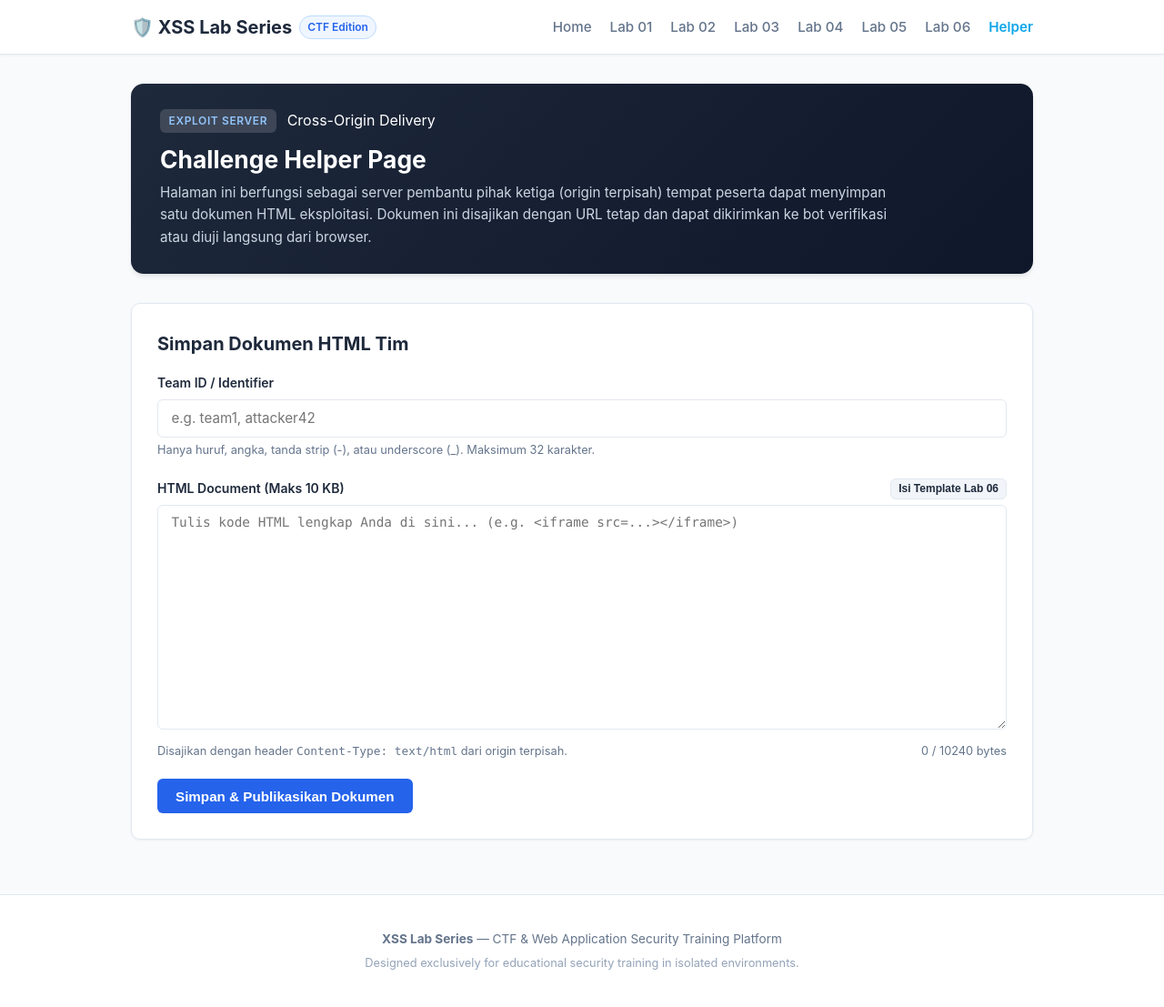
After one commit to lostaspectjbl/lab_web_2, a Node server app: page /helper in a window 1280 px wide. The commit adds this page. Shown: the whole page at 91% size. Run offline with Node 20, Linux system fonts and the light colour scheme; some libraries are stand-ins or nearby versions.

Commit message:
feat: implement lab06 and challenge helper page with cross-origin delivery

```diff
--- a/docker-compose.yml
+++ b/docker-compose.yml
@@ -9,8 +9,11 @@ services:
     restart: unless-stopped
     ports:
       - "${PORT:-3000}:3000"
+      - "${HELPER_PORT:-3001}:3001"
     environment:
       - PORT=3000
+      - HELPER_PORT=3001
+      - HELPER_HOST=${HELPER_HOST:-http://localhost:3001}
       - NODE_ENV=production
       - DATA_DIR=/data
       - FLAG_LAB01=${FLAG_LAB01:-UbigCTF{r3fl3ct3d_xss_b4s1c_h7ml_c0nt3xt}}
--- a/src/config.js
+++ b/src/config.js
@@ -2,6 +2,8 @@ require('dotenv').config();
 
 module.exports = {
   port: parseInt(process.env.PORT, 10) || 3000,
+  helperPort: parseInt(process.env.HELPER_PORT, 10) || 3001,
+  helperHost: process.env.HELPER_HOST || 'http://localhost:3001',
   nodeEnv: process.env.NODE_ENV || 'development',
   flags: {
     lab01: process.env.FLAG_LAB01 || 'UbigCTF{lab01_default_flag_please_set_in_env}',
--- /dev/null
+++ b/src/routes/helper.js
@@ -0,0 +1,88 @@
+const express = require('express');
+const router = express.Router();
+const { db } = require('../db');
+const config = require('../config');
+
+const MAX_DOCUMENT_SIZE = 10 * 1024; // 10 KB limit
+
+// View & Management page for Challenge Helper documents
+router.get('/', (req, res) => {
+  const teamId = req.query.teamId ? String(req.query.teamId).trim() : '';
+  const saved = req.query.saved === 'true';
+  const error = req.query.error ? String(req.query.error) : null;
+
+  let existingContent = '';
+  if (teamId) {
+    const row = db.prepare('SELECT html_content FROM helpers WHERE team_id = ?').get(teamId);
+    if (row) {
+      existingContent = row.html_content;
+    }
+  }
+
+  res.render('helper', {
+    teamId,
+    existingContent,
+    saved,
+    error,
+    helperHost: config.helperHost,
+    labHost: `http://localhost:${config.port}`
+  });
+});
+
+// Save or update an HTML document
+router.post('/save', (req, res) => {
+  const teamId = req.body.teamId ? String(req.body.teamId).trim() : '';
+  const htmlContent = req.body.htmlContent !== undefined ? String(req.body.htmlContent) : '';
+
+  // Validate teamId format (alphanumeric, hyphens, underscores; max 32 chars)
+  const teamIdRegex = /^[a-zA-Z0-9_-]{1,32}$/;
+  if (!teamIdRegex.test(teamId)) {
+    return res.redirect('/helper?error=invalid_team_id');
+  }
+
+  // Validate size limit (10 KB)
+  const byteLength = Buffer.byteLength(htmlContent, 'utf8');
+  if (byteLength > MAX_DOCUMENT_SIZE) {
+    return res.redirect('/helper?error=size_exceeded&teamId=' + encodeURIComponent(teamId));
+  }
+
+  // Parameterized upsert query into SQLite
+  const stmt = db.prepare(`
+    INSERT INTO helpers (team_id, html_content, updated_at)
+    VALUES (?, ?, CURRENT_TIMESTAMP)
+    ON CONFLICT(team_id) DO UPDATE SET
+      html_content = excluded.html_content,
+      updated_at = CURRENT_TIMESTAMP
+  `);
+  stmt.run(teamId, htmlContent);
+
+  res.redirect(`/helper?teamId=${encodeURIComponent(teamId)}&saved=true`);
+});
+
+// Serve the raw HTML document for the given team_id (Separate Origin)
+router.get('/:teamId', (req, res) => {
+  const teamId = String(req.params.teamId).trim();
+  const row = db.prepare('SELECT html_content FROM helpers WHERE team_id = ?').get(teamId);
+
+  if (!row) {
+    return res.status(404).type('text/html').send(`
+      <!DOCTYPE html>
+      <html>
+      <head><title>Helper Page Not Found</title></head>
+      <body style="font-family: sans-serif; padding: 2rem;">
+        <h2>Helper document not found for team: <code>${teamId.replace(/[<>]/g, '')}</code></h2>
+        <p>Please create and save your exploit HTML document at <a href="${config.helperHost}/helper">/helper</a> first.</p>
+      </body>
+      </html>
+    `);
+  }
+
+  // Serve raw HTML to execute in the browser context of the helper origin
+  res.setHeader('Content-Type', 'text/html; charset=utf-8');
+  res.setHeader('X-Content-Type-Options', 'nosniff');
+  // Allow iframe embedding from other origins if needed for testing
+  res.setHeader('X-Frame-Options', 'ALLOWALL');
+  res.send(row.html_content);
+});
+
+module.exports = router;
--- a/src/server.js
+++ b/src/server.js
@@ -4,6 +4,7 @@ const cookieParser = require('cookie-parser');
 const config = require('./config');
 const { resetDatabase } = require('./db');
 
+// Main Application (Lab Web Platform)
 const app = express();
 
 // View engine setup (EJS)
@@ -30,6 +31,8 @@ const lab02Routes = require('./routes/lab02');
 const lab03Routes = require('./routes/lab03');
 const lab04Routes = require('./routes/lab04');
 const lab05Routes = require('./routes/lab05');
+const lab06Routes = require('./routes/lab06');
+const helperRoutes = require('./routes/helper');
 
 app.use('/', indexRoutes);
 app.use('/lab01', lab01Routes);
@@ -37,6 +40,8 @@ app.use('/lab02', lab02Routes);
 app.use('/lab03', lab03Routes);
 app.use('/lab04', lab04Routes);
 app.use('/lab05', lab05Routes);
+app.use('/lab06', lab06Routes);
+app.use('/helper', helperRoutes);
 
 // Lightweight tracking endpoint for Lab 03 (transparent 1x1 GIF)
 const TRANSPARENT_GIF = Buffer.from(
@@ -64,7 +69,24 @@ app.post('/reset', (req, res) => {
   }
 });
 
-// 404 handler
+// -------------------------------------------------------------
+// Separate Origin: Challenge Helper Application (Port 3001)
+// -------------------------------------------------------------
+const helperApp = express();
+helperApp.set('views', path.join(__dirname, 'views'));
+helperApp.set('view engine', 'ejs');
+helperApp.use(express.urlencoded({ extended: false }));
+helperApp.use(express.json());
+helperApp.use(express.static(path.join(__dirname, '../public')));
+helperApp.disable('x-powered-by');
+
+// Root redirect to /helper on the helper origin
+helperApp.get('/', (req, res) => {
+  res.redirect('/helper');
+});
+helperApp.use('/helper', helperRoutes);
+
+// 404 handler for main app
 app.use((req, res) => {
   res.status(404).send('Page Not Found');
 });
@@ -75,12 +97,17 @@ app.use((err, req, res, next) => {
   res.status(500).send('Internal Server Error');
 });
 
-// Start server if run directly
+// Start servers if run directly
 if (require.main === module) {
+  // 1. Start main lab server
   app.listen(config.port, '0.0.0.0', () => {
     console.log(`[+] XSS Lab Series server is running on http://0.0.0.0:${config.port}`);
-    console.log(`[+] Environment: ${config.nodeEnv}`);
+  });
+
+  // 2. Start challenge helper server on separate origin
+  helperApp.listen(config.helperPort, '0.0.0.0', () => {
+    console.log(`[+] Challenge Helper server running on http://0.0.0.0:${config.helperPort} (Separate Origin)`);
   });
 }
 
-module.exports = app;
+module.exports = { app, helperApp };
--- /dev/null
+++ b/src/views/helper.ejs
@@ -0,0 +1,131 @@
+<%- include('partials/header', { title: 'Challenge Helper Page - Exploit Server', currentLab: 'helper' }) %>
+
+<div class="lab-banner">
+  <div class="lab-meta">
+    <span class="lab-pill">Exploit Server</span>
+    <span>Cross-Origin Delivery</span>
+  </div>
+  <h1 class="lab-title">Challenge Helper Page</h1>
+  <p class="lab-description">
+    Halaman ini berfungsi sebagai server pembantu pihak ketiga (origin terpisah) tempat peserta dapat menyimpan satu dokumen HTML
+    eksploitasi. Dokumen ini disajikan dengan URL tetap dan dapat dikirimkan ke bot verifikasi atau diuji langsung dari browser.
+  </p>
+</div>
+
+<% if (saved && teamId) { %>
+  <div class="card" style="border-left: 4px solid var(--success-color); background-color: #f0fdf4;">
+    <h3 style="color: #166534; margin-bottom: 0.5rem;">Dokumen HTML Berhasil Disimpan!</h3>
+    <p style="color: #15803d; font-size: 0.95rem; margin-bottom: 0.75rem;">
+      Dokumen tim Anda telah aktif dan dapat diakses publik melalui URL tetap berikut:
+    </p>
+    <div style="display: flex; gap: 0.75rem; align-items: center; flex-wrap: wrap;">
+      <code style="background: #ffffff; padding: 0.5rem 0.85rem; border: 1px solid #bbf7d0; border-radius: var(--radius-sm); font-size: 1rem; color: #14532d; font-weight: 600;">
+        <%= helperHost %>/helper/<%= teamId %>
+      </code>
+      <a href="<%= helperHost %>/helper/<%= teamId %>" target="_blank" class="btn btn-primary" style="font-size: 0.85rem; padding: 0.4rem 0.85rem;">
+        Buka Exploit &nearr;
+      </a>
+    </div>
+  </div>
+<% } %>
+
+<% if (error) { %>
+  <div class="card" style="border-left: 4px solid var(--danger-color); background-color: #fef2f2;">
+    <h3 style="color: #991b1b; margin-bottom: 0.25rem;">Gagal Menyimpan</h3>
+    <p style="color: #b91c1c; font-size: 0.9rem;">
+      <% if (error === 'size_exceeded') { %>
+        Ukuran dokumen melebihi batas maksimum 10 KB.
+      <% } else if (error === 'invalid_team_id') { %>
+        Format Team ID tidak valid (hanya alfanumerik, -, dan _ maksimum 32 karakter).
+      <% } else { %>
+        Terjadi kesalahan saat menyimpan dokumen.
+      <% } %>
+    </p>
+  </div>
+<% } %>
+
+<div class="card">
+  <h3 class="card-title">Simpan Dokumen HTML Tim</h3>
+
+  <form action="<%= helperHost %>/helper/save" method="POST">
+    <div class="form-group">
+      <label for="teamId" class="form-label">Team ID / Identifier</label>
+      <input
+        type="text"
+        id="teamId"
+        name="teamId"
+        value="<%= teamId %>"
+        class="form-input"
+        placeholder="e.g. team1, attacker42"
+        required
+        pattern="[a-zA-Z0-9_-]{1,32}"
+        maxlength="32"
+      >
+      <small style="color: var(--text-muted); font-size: 0.8rem;">
+        Hanya huruf, angka, tanda strip (-), atau underscore (_). Maksimum 32 karakter.
+      </small>
+    </div>
+
+    <div class="form-group">
+      <div style="display: flex; justify-content: space-between; align-items: center; margin-bottom: 0.4rem;">
+        <label for="htmlContent" class="form-label" style="margin-bottom: 0;">HTML Document (Maks 10 KB)</label>
+        <div style="display: flex; gap: 0.5rem;">
+          <button type="button" class="btn btn-secondary" style="font-size: 0.75rem; padding: 0.2rem 0.5rem;" onclick="insertLab06Template()">
+            Isi Template Lab 06
+          </button>
+        </div>
+      </div>
+
+      <textarea
+        id="htmlContent"
+        name="htmlContent"
+        class="form-textarea"
+        rows="14"
+        style="font-family: Consolas, monospace; font-size: 0.9rem;"
+        placeholder="Tulis kode HTML lengkap Anda di sini... (e.g. &lt;iframe src=...&gt;&lt;/iframe&gt;)"
+        required
+      ><%= existingContent %></textarea>
+
+      <div style="display: flex; justify-content: space-between; margin-top: 0.4rem; font-size: 0.8rem; color: var(--text-muted);">
+        <span>Disajikan dengan header <code>Content-Type: text/html</code> dari origin terpisah.</span>
+        <span id="byteCounter">0 / 10240 bytes</span>
+      </div>
+    </div>
+
+    <button type="submit" class="btn btn-primary">Simpan & Publikasikan Dokumen</button>
+  </form>
+</div>
+
+<script>
+  function updateByteCount() {
+    var text = document.getElementById('htmlContent').value;
+    var bytes = new TextEncoder().encode(text).length;
+    var counter = document.getElementById('byteCounter');
+    counter.textContent = bytes + ' / 10240 bytes';
+    if (bytes > 10240) {
+      counter.style.color = '#ef4444';
+      counter.style.fontWeight = 'bold';
+    } else {
+      counter.style.color = 'var(--text-muted)';
+      counter.style.fontWeight = 'normal';
+    }
+  }
+
+  function insertLab06Template() {
+    var labUrl = "<%= labHost %>/lab06";
+    var template = '<!DOCTYPE html>\n<html>\n<head>\n  <title>Lab 06 Exploit</title>\n</head>\n<body>\n' +
+      '  <h3>Exploit Delivery for Lab 06</h3>\n' +
+      '  <iframe src="' + labUrl + '#"\n' +
+      '          onload="this.src += \'<img src=x onerror=alert(document.cookie)>\'"\n' +
+      '          style="width: 100%; height: 500px; border: 1px solid #ccc;">\n' +
+      '  </iframe>\n' +
+      '</body>\n</html>';
+    document.getElementById('htmlContent').value = template;
+    updateByteCount();
+  }
+
+  document.getElementById('htmlContent').addEventListener('input', updateByteCount);
+  window.addEventListener('DOMContentLoaded', updateByteCount);
+</script>
+
+<%- include('partials/footer') %>
--- a/src/views/partials/header.ejs
+++ b/src/views/partials/header.ejs
@@ -20,6 +20,8 @@
         <li><a href="/lab03" class="<%= currentLab === 'lab03' ? 'active' : '' %>">Lab 03</a></li>
         <li><a href="/lab04" class="<%= currentLab === 'lab04' ? 'active' : '' %>">Lab 04</a></li>
         <li><a href="/lab05" class="<%= currentLab === 'lab05' ? 'active' : '' %>">Lab 05</a></li>
+        <li><a href="/lab06" class="<%= currentLab === 'lab06' ? 'active' : '' %>">Lab 06</a></li>
+        <li><a href="/helper" class="<%= currentLab === 'helper' ? 'active' : '' %>" style="color: var(--accent-color); font-weight: 600;">Helper</a></li>
       </ul>
     </div>
   </header>
```
Also changed, not shown: internal/notes.md (+67 -0 lines), src/db.js (+21 -0 lines), src/routes/lab06.js (added, +23 -0 lines), src/views/index.ejs (+22 -0 lines), src/views/lab06.ejs (added, +50 -0 lines), tests/integration.test.js (+102 -76 lines), 2 other files.
